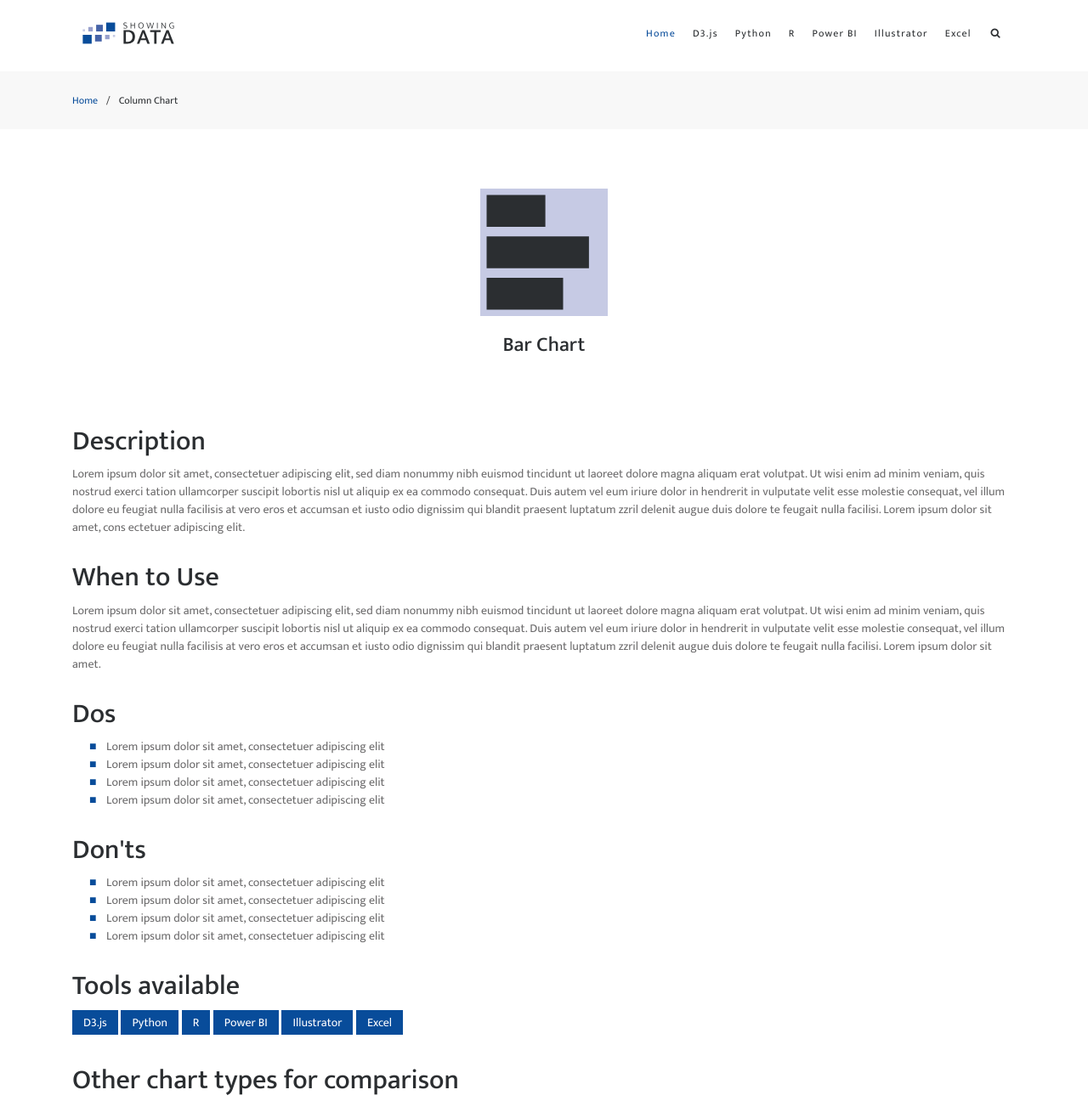
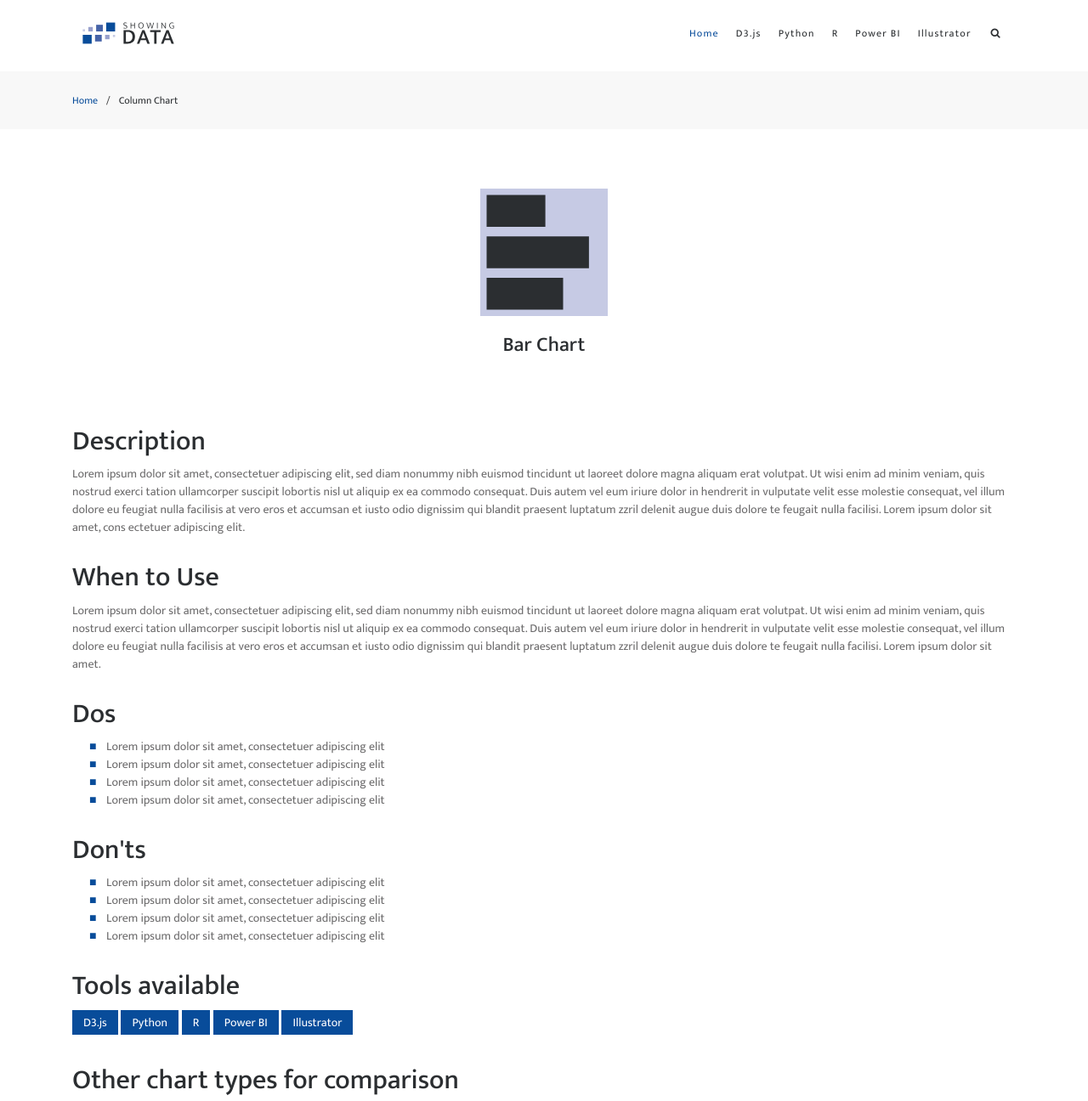
Before and after one commit to leichen88/showing-data, a plain HTML site: page inner-bar-chart.html in a window 1280 px wide. Shown: the top 1296 px of the page at 85% size. Drawn offline with Linux system fonts and the light colour scheme.

Commit message:
change menu

```diff
--- a/inner-bar-chart.html
+++ b/inner-bar-chart.html
@@ -43,9 +43,6 @@
             </li>
             <li class="nav-item">
               <a class="nav-link" href="#">Illustrator</a>
-            </li>
-            <li class="nav-item">
-              <a class="nav-link" href="#">Excel</a>
             </li>
           </ul>
           <div class="searchbar">
@@ -122,7 +119,6 @@
         <a class="btn" href="#">R</a>
         <a class="btn" href="#">Power BI</a>
         <a class="btn" href="#">Illustrator</a>
-        <a class="btn" href="#">Excel</a>
       </div>
       <div class="chart-text">
         <h2>Other chart types for comparison</h2>
```
